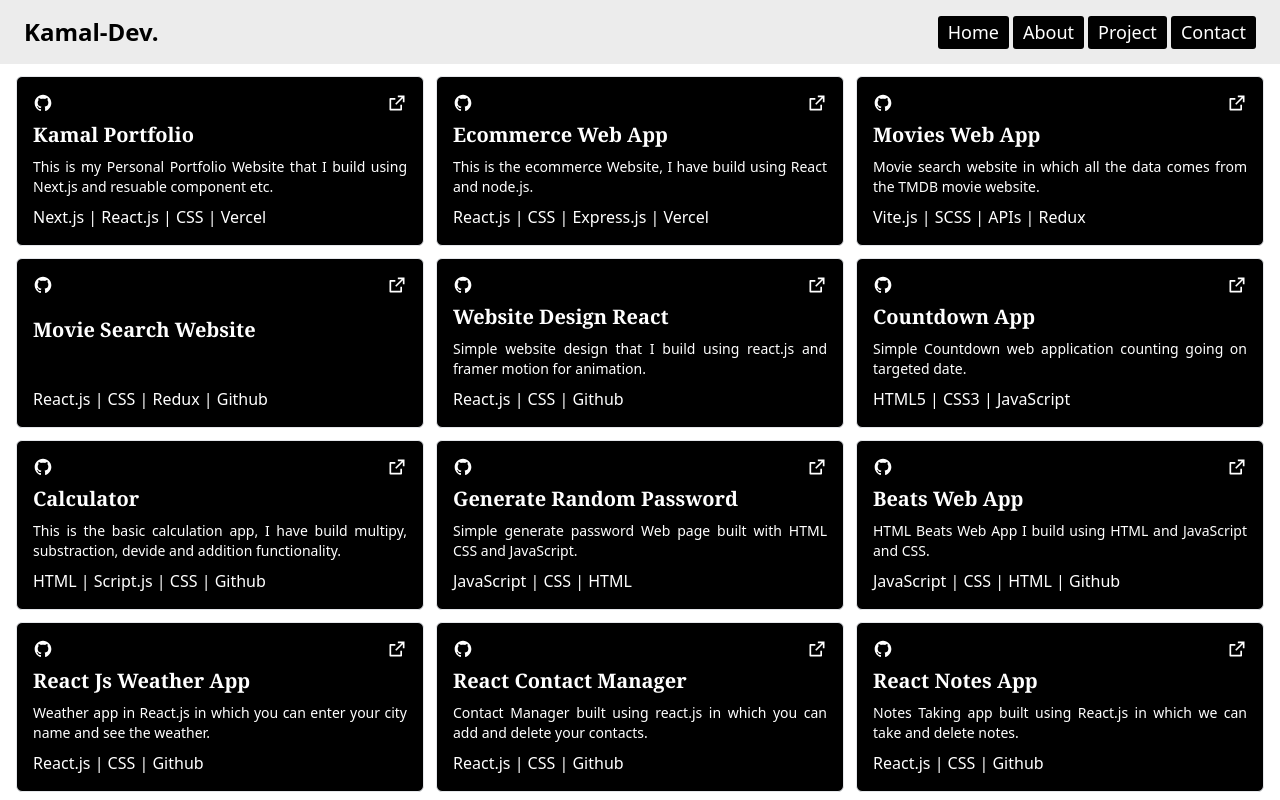
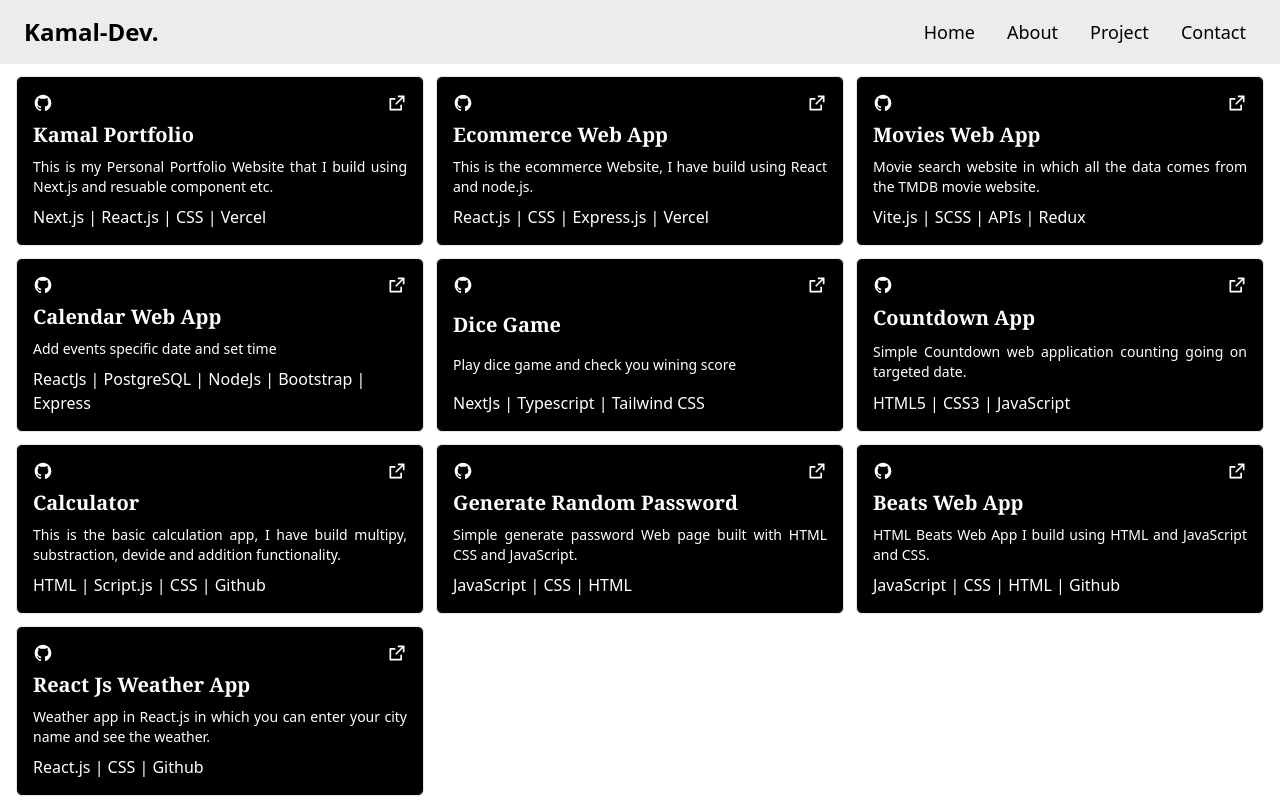
Before and after one commit to kksharma2101/my-portfolio, a Next.js app: page /project in a window 1280 px wide. Shown: the top 800 px of the page. Built offline with nearby package versions, Linux system fonts and the light colour scheme.

Commit message:
and new Resume and add some changes in navbar and correction project data

```diff
--- a/src/app/globals.css
+++ b/src/app/globals.css
@@ -28,18 +28,19 @@
 
 @media screen and (min-width: 642px) {
   .bigScreen>ul>li {
-    color: white;
-    background-color: #000;
+    color: black;
+    /* background-color: #000; */
     padding: 3px 10px;
     border-radius: 3px;
-    font-size: 16px;
+    font-size: 18px;
+    /* border: 1px solid #000; */
     font-weight: 500;
   }
 
   .bigScreen>ul>li:hover {
     color: #000;
     background-color: #fff;
-    border: 1px solid #000;
+    /* border: 1px solid #000; */
     transition: 0.8s ease-in;
     transition: 0.6s ease-out;
   }
--- a/src/components/AsideSection.tsx
+++ b/src/components/AsideSection.tsx
@@ -32,7 +32,7 @@
             </li>
           ))}
           <li>
-            <Link href="">Download My Resume</Link>
+            <Link href="My-resume.pdf">Download My Resume</Link>
           </li>
         </ul>
 
--- a/src/components/Navbar.tsx
+++ b/src/components/Navbar.tsx
@@ -28,9 +28,9 @@
                             <ul
                                 className={showMenu == true
                                     ?
-                                    "flex items-start flex-col gap-3 text-white"
+                                    "flex items-start flex-col gap-5 text-white"
                                     :
-                                    "flex items-center gap-1"}>
+                                    "flex items-center gap-3"}>
                                 <li>
                                     <Link href="/"
                                     >Home</Link>
--- a/src/components/home/Introduction.tsx
+++ b/src/components/home/Introduction.tsx
@@ -18,14 +18,14 @@
                     <div className="flex items-center gap-8 my-4">
                         {/* <Link
                         className='flex items-center px-3 py-2 bg-cyan-50 text-black rounded-md gap-1'
-                        href="mailto:harshit@harshitclub.com">
+                        href="mailto:kamalbsr2101@gmail.com">
                         Certificate <RiExternalLinkLine />
                     </Link> */}
 
                         <a href="pw-certificate.pdf" className='flex items-center px-3 py-2 bg-white font-medium text-black rounded-md gap-1'>
                             Certificate <RiExternalLinkLine />
                         </a>
-                        <a href="resume.pdf" className='flex items-center px-3 py-2 bg-white font-medium text-black rounded-md gap-1'>
+                        <a href="My-resume.pdf" className='flex items-center px-3 py-2 bg-white font-medium text-black rounded-md gap-1'>
                             Resume <BsDownload />
                         </a>
                     </div>
--- a/src/projectsData/projects.js
+++ b/src/projectsData/projects.js
@@ -25,19 +25,19 @@
   },
   {
     id: 4,
-    title: "Movie Search Website",
-    desc: "",
-    tech: `React.js | CSS | Redux | Github`,
-    codeLink: "http://github.com/harshitclub/moviesflow",
-    liveLink: "",
+    title: "Calendar Web App",
+    desc: "Add events specific date and set time",
+    tech: "ReactJs | PostgreSQL | NodeJs | Bootstrap | Express",
+    codeLink: "https://github.com/kksharma2101/events-calendar",
+    liveLink: "/project",
   },
   {
     id: 5,
-    title: "Website Design React",
-    desc: "Simple website design that I build using react.js and framer motion for animation.",
-    tech: `React.js | CSS | Github`,
-    codeLink: "https://github.com/harshitclub/b2b-project",
-    liveLink: "https://harshitclub.github.io/b2b-project/",
+    title: "Dice Game",
+    desc: "Play dice game and check you wining score",
+    tech: `NextJs | Typescript | Tailwind CSS`,
+    codeLink: "https://github.com/kksharma2101/Dice-Game",
+    liveLink: "/project",
   },
   {
     id: 6,
@@ -45,7 +45,7 @@
     desc: "Simple Countdown web application counting going on targeted date.",
     tech: `HTML5 | CSS3 | JavaScript`,
     codeLink: "https://github.com/kksharma2101/countdown-/tree/main/countdown",
-    liveLink: "/",
+    liveLink: "/project",
   },
   {
     id: 7,
@@ -62,7 +62,7 @@
     tech: `JavaScript | CSS | HTML`,
     codeLink:
       "https://github.com/kksharma2101/project-with-JS/tree/main/random%20password",
-    liveLink: "/",
+    liveLink: "/project",
   },
   {
     id: 9,
@@ -71,31 +71,15 @@
     tech: `JavaScript | CSS | HTML | Github`,
     codeLink:
       "https://github.com/kksharma2101/Project-with-HTML-CSS-and-JS/tree/main/11th%20feb%20assignment/beats%20page",
-    liveLink: "/",
+    liveLink: "/project",
   },
   {
     id: 10,
     title: "React Js Weather App",
     desc: "Weather app in React.js in which you can enter your city name and see the weather.",
     tech: `React.js | CSS | Github`,
-    codeLink: "https://github.com/harshitclub/react-weather",
-    liveLink: "https://harshitclub.github.io/react-weather/",
-  },
-  {
-    id: 11,
-    title: "React Contact Manager",
-    desc: "Contact Manager built using react.js in which you can add and delete your contacts.",
-    tech: `React.js | CSS | Github`,
-    codeLink: "https://github.com/harshitclub/react-contact-manager",
-    liveLink: "https://harshitclub.github.io/react-contact-manager/",
-  },
-  {
-    id: 12,
-    title: "React Notes App",
-    desc: "Notes Taking app built using React.js in which we can take and delete notes.",
-    tech: `React.js | CSS | Github`,
-    codeLink: "https://github.com/harshitclub/react-notes-app",
-    liveLink: "https://harshitclub.github.io/react-notes-app/",
+    codeLink: "",
+    liveLink: "/project",
   },
 ];
 
```
Also changed, not shown: 2 other files (tests, documents, lock files or other folders).
